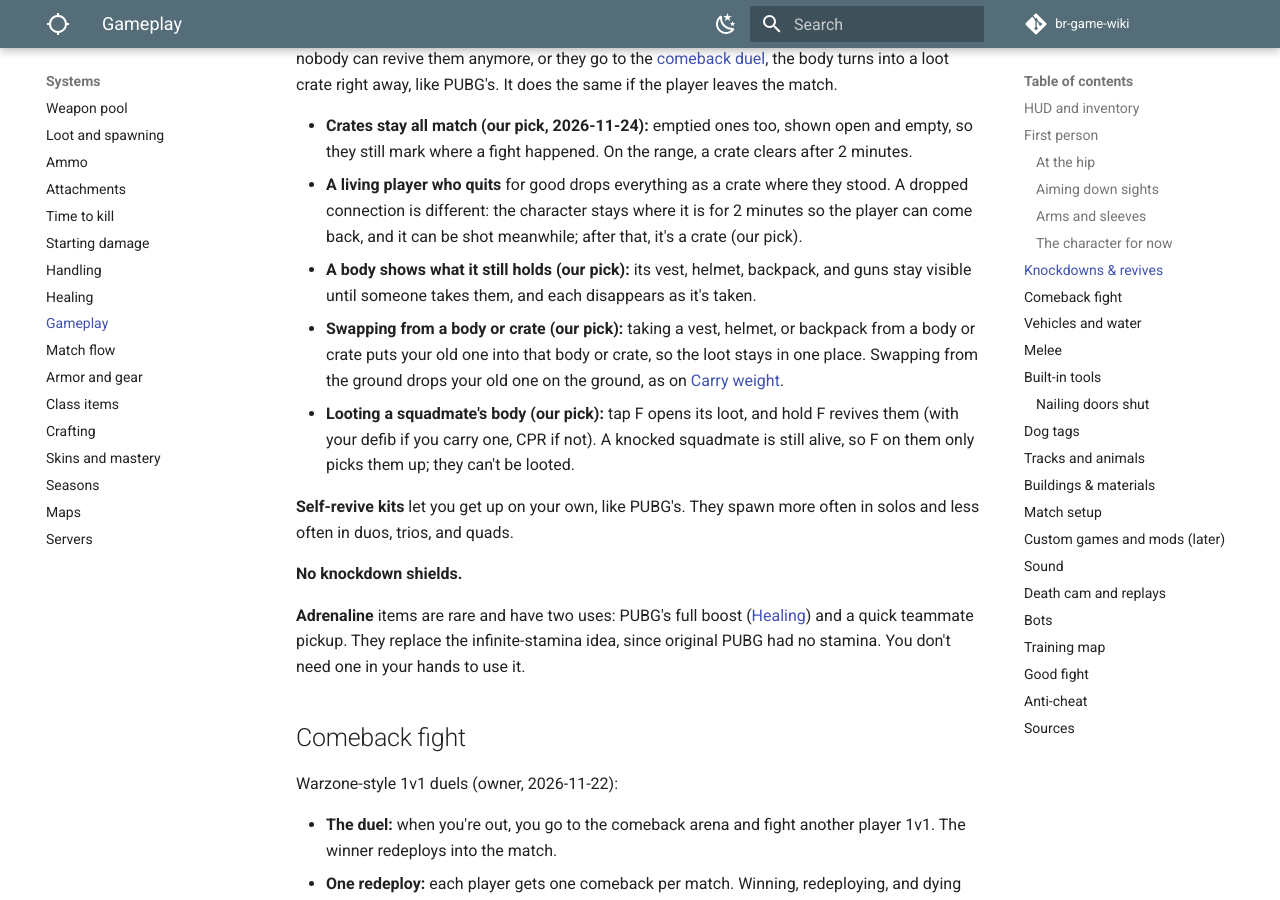
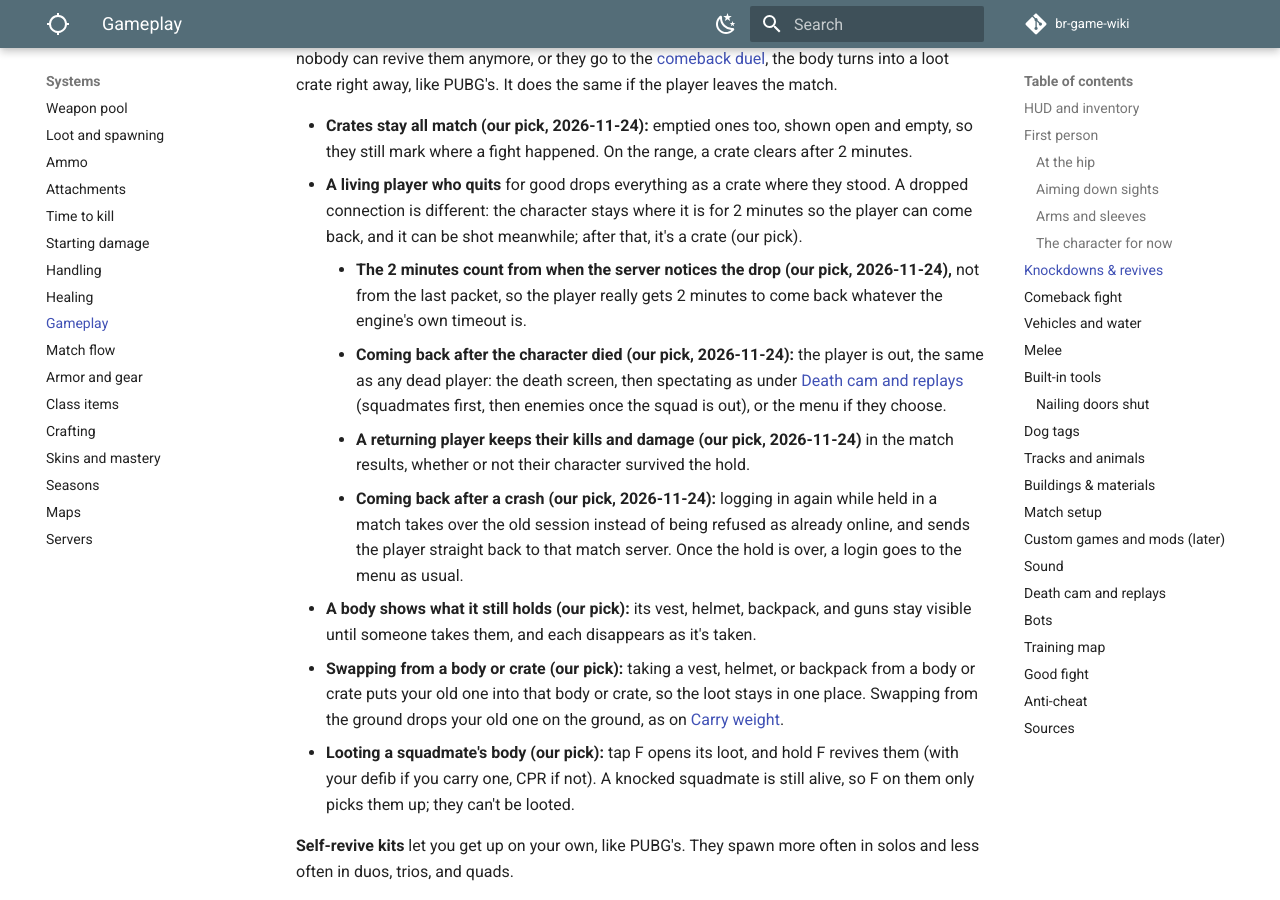
Before and after one commit to DerrickSpartan1/br-game-wiki, an MkDocs documentation site: the page built from docs/systems/gameplay.md, in a window 1280 px wide and 900 px high, scrolled down 5887 px. Built offline with MkDocs 1.6.1 and Material for MkDocs 9.7.7, drawn with Linux system fonts in a browser that asks for light colours; comment, search, counter and statistics services are not loaded.

Commit message:
Planner check-in: lead's weight and reconnect questions answered (our picks)
Co-Authored-By: Claude Opus 5.5 <noreply@anthropic.com>

```diff
--- a/docs/systems/gameplay.md
+++ b/docs/systems/gameplay.md
@@ -109,6 +109,10 @@ Both bodies share one skeleton, one hitbox, and the same first-person arm setup,
 
 - **Crates stay all match (our pick, 2026-11-24):** emptied ones too, shown open and empty, so they still mark where a fight happened. On the range, a crate clears after 2 minutes.
 - **A living player who quits** for good drops everything as a crate where they stood. A dropped connection is different: the character stays where it is for 2 minutes so the player can come back, and it can be shot meanwhile; after that, it's a crate (our pick).
+    - **The 2 minutes count from when the server notices the drop (our pick, 2026-11-24),** not from the last packet, so the player really gets 2 minutes to come back whatever the engine's own timeout is.
+    - **Coming back after the character died (our pick, 2026-11-24):** the player is out, the same as any dead player: the death screen, then spectating as under [Death cam and replays](#death-cam-and-replays) (squadmates first, then enemies once the squad is out), or the menu if they choose.
+    - **A returning player keeps their kills and damage (our pick, 2026-11-24)** in the match results, whether or not their character survived the hold.
+    - **Coming back after a crash (our pick, 2026-11-24):** logging in again while held in a match takes over the old session instead of being refused as already online, and sends the player straight back to that match server. Once the hold is over, a login goes to the menu as usual.
 - **A body shows what it still holds (our pick):** its vest, helmet, backpack, and guns stay visible until someone takes them, and each disappears as it's taken.
 - **Swapping from a body or crate (our pick):** taking a vest, helmet, or backpack from a body or crate puts your old one into that body or crate, so the loot stays in one place. Swapping from the ground drops your old one on the ground, as on [Carry weight](armor.md#carry-weight).
 - **Looting a squadmate's body (our pick):** tap F opens its loot, and hold F revives them (with your defib if you carry one, CPR if not). A knocked squadmate is still alive, so F on them only picks them up; they can't be looted.
```
Also changed, not shown: docs/planning/changelog.md (+1 -0 lines), docs/planning/decisions.md (+1 -0 lines), docs/planning/to-do.md (+1 -1 lines), docs/systems/armor.md (+2 -0 lines).
